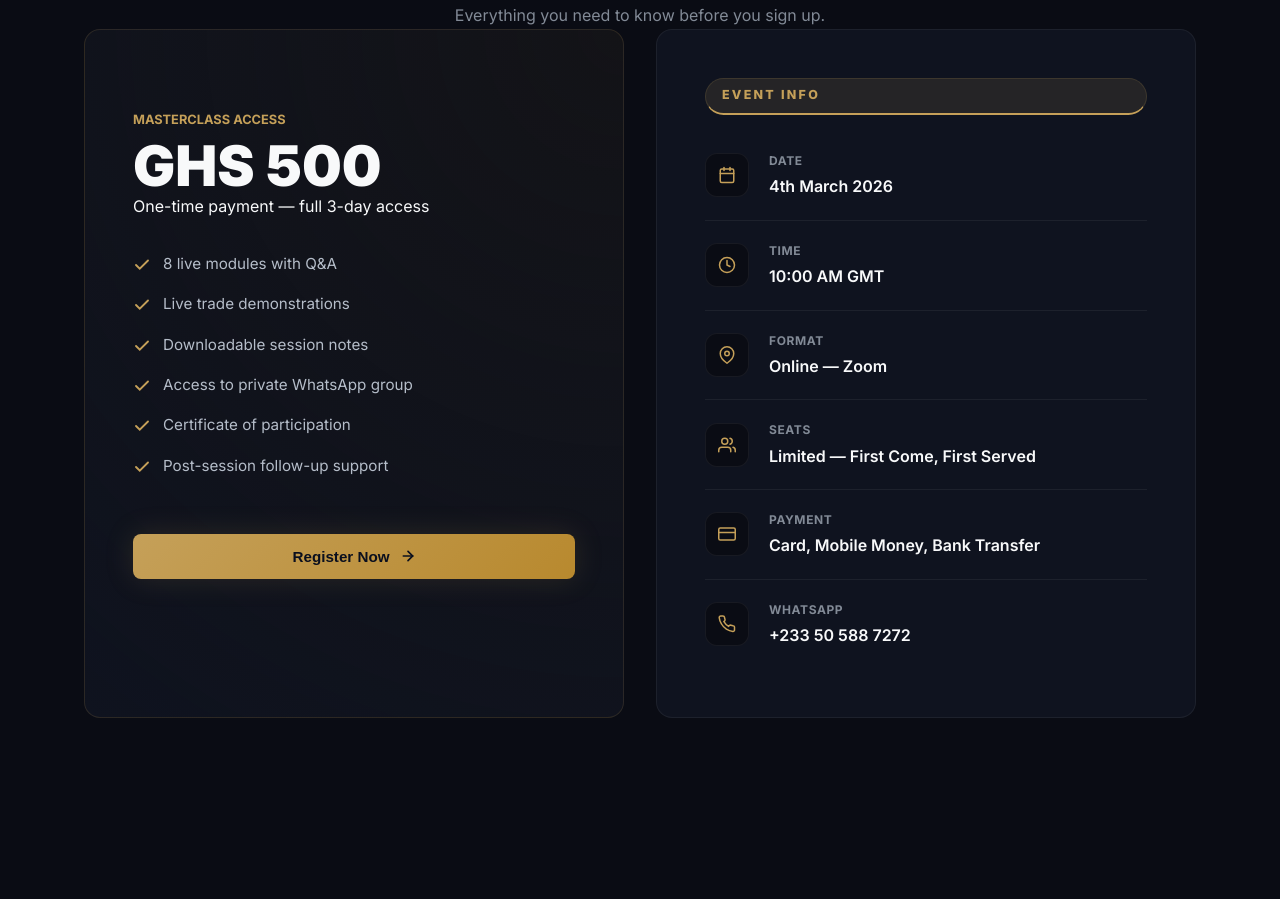
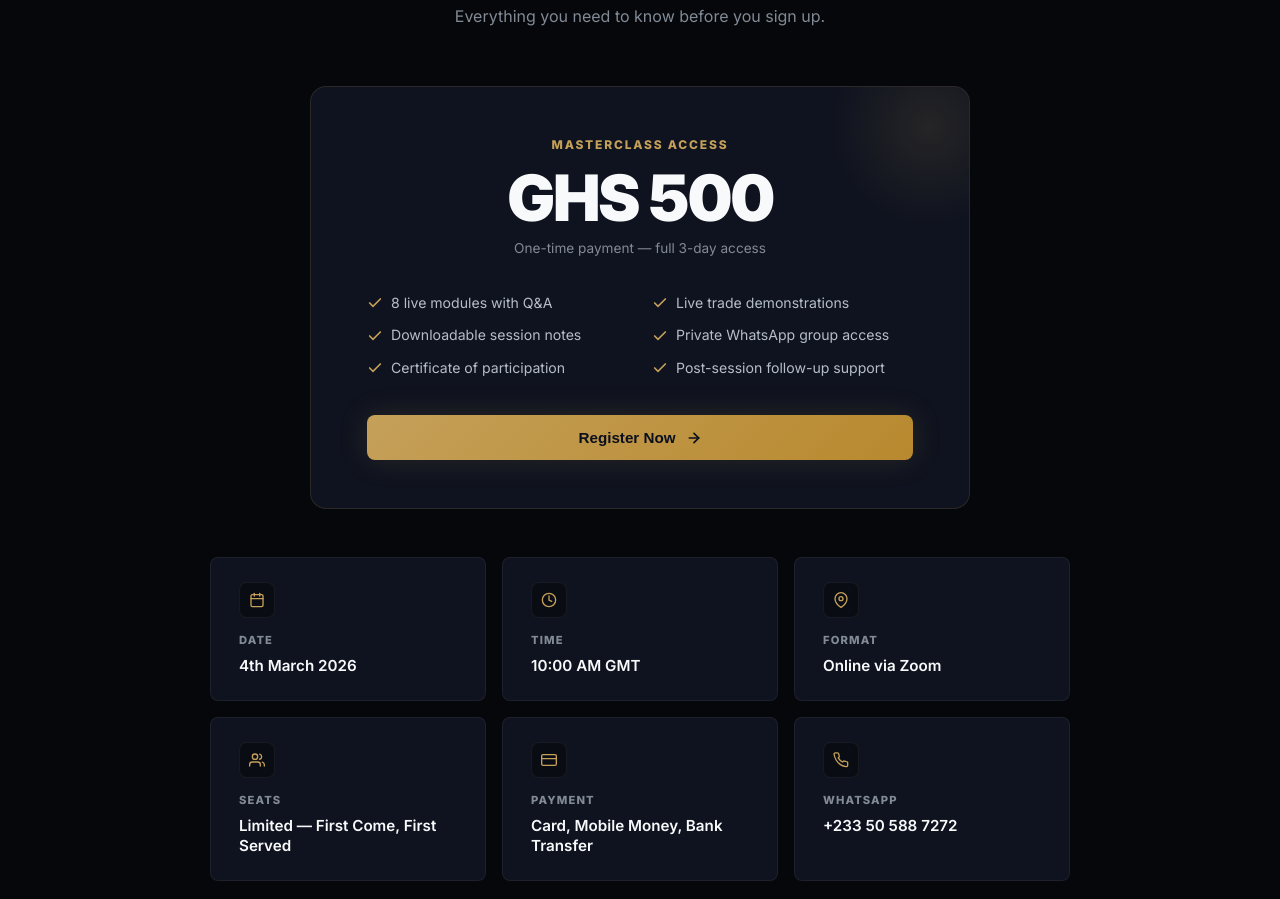
Before and after one commit to uwemdev/stocks-masterclass, a website: page public/index.html in a window 1280 px wide. Shown: the part 3661-4560 px from the top of the page. Drawn offline with Linux system fonts and the light colour scheme.

Commit message:
Redesign: Registration section — centered pricing hero card + 3-col event details grid

```diff
--- a/public/index.html
+++ b/public/index.html
@@ -354,52 +354,49 @@
         <p class="section-sub">Everything you need to know before you sign up.</p>
       </div>
 
-      <div class="details-grid">
-
-        <div class="details-card pricing fade-up">
-          <div class="price-wrap">
+      <!-- Pricing hero -->
+      <div class="pricing-hero fade-up">
         <div class="price-label">Masterclass Access</div>
         <div class="price-tag">GHS 500</div>
         <div class="price-note">One-time payment — full 3-day access</div>
-          </div>
         <ul class="details-list">
           <li>
-              <svg width="18" height="18" viewBox="0 0 24 24" fill="none" stroke="currentColor" stroke-width="2.5"
+            <svg width="16" height="16" viewBox="0 0 24 24" fill="none" stroke="currentColor" stroke-width="2.5"
               stroke-linecap="round">
               <polyline points="20 6 9 17 4 12"></polyline>
             </svg>
             8 live modules with Q&amp;A
           </li>
           <li>
-              <svg width="18" height="18" viewBox="0 0 24 24" fill="none" stroke="currentColor" stroke-width="2.5"
+            <svg width="16" height="16" viewBox="0 0 24 24" fill="none" stroke="currentColor" stroke-width="2.5"
               stroke-linecap="round">
               <polyline points="20 6 9 17 4 12"></polyline>
             </svg>
             Live trade demonstrations
           </li>
           <li>
-              <svg width="18" height="18" viewBox="0 0 24 24" fill="none" stroke="currentColor" stroke-width="2.5"
+            <svg width="16" height="16" viewBox="0 0 24 24" fill="none" stroke="currentColor" stroke-width="2.5"
               stroke-linecap="round">
               <polyline points="20 6 9 17 4 12"></polyline>
             </svg>
             Downloadable session notes
           </li>
           <li>
-              <svg width="18" height="18" viewBox="0 0 24 24" fill="none" stroke="currentColor" stroke-width="2.5"
+            <svg width="16" height="16" viewBox="0 0 24 24" fill="none" stroke="currentColor" stroke-width="2.5"
               stroke-linecap="round">
               <polyline points="20 6 9 17 4 12"></polyline>
             </svg>
-              Access to private WhatsApp group
+            Private WhatsApp group access
           </li>
           <li>
-              <svg width="18" height="18" viewBox="0 0 24 24" fill="none" stroke="currentColor" stroke-width="2.5"
+            <svg width="16" height="16" viewBox="0 0 24 24" fill="none" stroke="currentColor" stroke-width="2.5"
               stroke-linecap="round">
               <polyline points="20 6 9 17 4 12"></polyline>
             </svg>
             Certificate of participation
           </li>
           <li>
-              <svg width="18" height="18" viewBox="0 0 24 24" fill="none" stroke="currentColor" stroke-width="2.5"
+            <svg width="16" height="16" viewBox="0 0 24 24" fill="none" stroke="currentColor" stroke-width="2.5"
               stroke-linecap="round">
               <polyline points="20 6 9 17 4 12"></polyline>
             </svg>
@@ -416,12 +413,12 @@
         </button>
       </div>
 
-        <div class="details-card fade-up">
-          <div class="section-label">Event Info</div>
-          <ul class="info-list">
-            <li>
-              <div class="info-icon">
-                <svg width="18" height="18" viewBox="0 0 24 24" fill="none" stroke="currentColor" stroke-width="2"
+      <!-- Event details grid -->
+      <div class="event-grid fade-up">
+
+        <div class="event-item">
+          <div class="event-item-icon">
+            <svg width="16" height="16" viewBox="0 0 24 24" fill="none" stroke="currentColor" stroke-width="2"
               stroke-linecap="round">
               <rect x="3" y="4" width="18" height="18" rx="2" ry="2"></rect>
               <line x1="16" y1="2" x2="16" y2="6"></line>
@@ -429,40 +426,37 @@
               <line x1="3" y1="10" x2="21" y2="10"></line>
             </svg>
           </div>
-              <div>
-                <div class="info-label">Date</div>
-                <div class="info-value">4th March 2026</div>
+          <div class="event-item-label">Date</div>
+          <div class="event-item-value">4th March 2026</div>
         </div>
-            </li>
-            <li>
-              <div class="info-icon">
-                <svg width="18" height="18" viewBox="0 0 24 24" fill="none" stroke="currentColor" stroke-width="2"
+
+        <div class="event-item">
+          <div class="event-item-icon">
+            <svg width="16" height="16" viewBox="0 0 24 24" fill="none" stroke="currentColor" stroke-width="2"
               stroke-linecap="round">
               <circle cx="12" cy="12" r="10"></circle>
               <polyline points="12 6 12 12 16 14"></polyline>
             </svg>
           </div>
-              <div>
-                <div class="info-label">Time</div>
-                <div class="info-value">10:00 AM GMT</div>
+          <div class="event-item-label">Time</div>
+          <div class="event-item-value">10:00 AM GMT</div>
         </div>
-            </li>
-            <li>
-              <div class="info-icon">
-                <svg width="18" height="18" viewBox="0 0 24 24" fill="none" stroke="currentColor" stroke-width="2"
+
+        <div class="event-item">
+          <div class="event-item-icon">
+            <svg width="16" height="16" viewBox="0 0 24 24" fill="none" stroke="currentColor" stroke-width="2"
               stroke-linecap="round">
               <path d="M21 10c0 7-9 13-9 13s-9-6-9-13a9 9 0 0 1 18 0z"></path>
               <circle cx="12" cy="10" r="3"></circle>
             </svg>
           </div>
-              <div>
-                <div class="info-label">Format</div>
-                <div class="info-value">Online — Zoom</div>
+          <div class="event-item-label">Format</div>
+          <div class="event-item-value">Online via Zoom</div>
         </div>
-            </li>
-            <li>
-              <div class="info-icon">
-                <svg width="18" height="18" viewBox="0 0 24 24" fill="none" stroke="currentColor" stroke-width="2"
+
+        <div class="event-item">
+          <div class="event-item-icon">
+            <svg width="16" height="16" viewBox="0 0 24 24" fill="none" stroke="currentColor" stroke-width="2"
               stroke-linecap="round">
               <path d="M17 21v-2a4 4 0 0 0-4-4H5a4 4 0 0 0-4 4v2"></path>
               <circle cx="9" cy="7" r="4"></circle>
@@ -470,49 +464,39 @@
               <path d="M16 3.13a4 4 0 0 1 0 7.75"></path>
             </svg>
           </div>
-              <div>
-                <div class="info-label">Seats</div>
-                <div class="info-value">Limited — First Come, First Served</div>
+          <div class="event-item-label">Seats</div>
+          <div class="event-item-value">Limited — First Come, First Served</div>
         </div>
-            </li>
-            <li>
-              <div class="info-icon">
-                <svg width="18" height="18" viewBox="0 0 24 24" fill="none" stroke="currentColor" stroke-width="2"
+
+        <div class="event-item">
+          <div class="event-item-icon">
+            <svg width="16" height="16" viewBox="0 0 24 24" fill="none" stroke="currentColor" stroke-width="2"
               stroke-linecap="round">
               <rect x="1" y="4" width="22" height="16" rx="2" ry="2"></rect>
               <line x1="1" y1="10" x2="23" y2="10"></line>
             </svg>
           </div>
-              <div>
-                <div class="info-label">Payment</div>
-                <div class="info-value">Card, Mobile Money, Bank Transfer</div>
+          <div class="event-item-label">Payment</div>
+          <div class="event-item-value">Card, Mobile Money, Bank Transfer</div>
         </div>
-            </li>
-            <li>
-              <div class="info-icon">
-                <svg width="18" height="18" viewBox="0 0 24 24" fill="none" stroke="currentColor" stroke-width="2"
+
+        <div class="event-item">
+          <div class="event-item-icon">
+            <svg width="16" height="16" viewBox="0 0 24 24" fill="none" stroke="currentColor" stroke-width="2"
               stroke-linecap="round">
               <path
                 d="M22 16.92v3a2 2 0 0 1-2.18 2 19.79 19.79 0 0 1-8.63-3.07A19.5 19.5 0 0 1 4.69 12 19.79 19.79 0 0 1 1.61 3.41 2 2 0 0 1 3.6 1.23h3a2 2 0 0 1 2 1.72c.127.96.361 1.903.7 2.81a2 2 0 0 1-.45 2.11L7.91 8.77a16 16 0 0 0 6.29 6.29l.95-.95a2 2 0 0 1 2.11-.45c.907.339 1.85.573 2.81.7A2 2 0 0 1 22 16.92z">
               </path>
             </svg>
           </div>
-              <div>
-                <div class="info-label">WhatsApp</div>
-                <div class="info-value">+233 50 588 7272</div>
-              </div>
-            </li>
-          </ul>
+          <div class="event-item-label">WhatsApp</div>
+          <div class="event-item-value">+233 50 588 7272</div>
         </div>
 
       </div>
+
     </div>
   </section>
-
-
-  <!-- ═══════════════════════════════════════════
-     TESTIMONIALS
-═══════════════════════════════════════════ -->
   <section class="testimonials" id="testimonials">
     <div class="container">
       <div class="testimonials-header">
--- a/public/styles.css
+++ b/public/styles.css
@@ -658,122 +658,131 @@ section {
   color: var(--grey-light);
 }
 
-/* ── Details Section ── */
+/* ── Details / Registration Section ── */
 .details {
-  background: var(--navy-mid);
-}
-
-.details-grid {
-  display: grid;
-  grid-template-columns: 1fr 1fr;
-  gap: 32px;
-}
-
-.details-card {
+  background: var(--navy);
+  border-top: 1px solid var(--border-light);
+}
+
+.details-header {
+  text-align: center;
+  margin-bottom: 56px;
+}
+
+/* Pricing hero card */
+.pricing-hero {
+  max-width: 660px;
+  margin: 0 auto 48px;
   background: var(--navy-accent);
-  border: 1px solid var(--border-light);
+  border: 1px solid var(--border);
   border-radius: var(--radius-lg);
-  padding: 48px;
-  display: flex;
-  flex-direction: column;
-}
-
-.details-card:hover {
-  border-color: var(--border);
-}
-
-.details-card.pricing {
-  background: radial-gradient(circle at top right, rgba(197, 160, 89, 0.05) 0%, var(--navy-accent) 100%);
-  border-color: var(--border);
-}
-
-.price-wrap {
-  margin: 32px 0;
-}
-
-.price-label {
-  font-size: 0.8rem;
-  font-weight: 700;
+  padding: 48px 56px;
+  text-align: center;
+  position: relative;
+  overflow: hidden;
+}
+
+.pricing-hero::before {
+  content: '';
+  position: absolute;
+  top: -60px;
+  right: -60px;
+  width: 200px;
+  height: 200px;
+  background: radial-gradient(circle, rgba(197, 160, 89, 0.12), transparent 70%);
+  pointer-events: none;
+}
+
+.pricing-hero .price-label {
+  font-size: 0.75rem;
+  font-weight: 800;
   text-transform: uppercase;
+  letter-spacing: 0.15em;
   color: var(--gold);
-  margin-bottom: 8px;
-}
-
-.price-tag {
-  font-size: 3.5rem;
+  margin-bottom: 12px;
+}
+
+.pricing-hero .price-tag {
+  font-size: 4rem;
   font-weight: 900;
   color: var(--white);
   line-height: 1;
-}
-
-.price-tag span {
-  font-size: 1.25rem;
-  font-weight: 600;
+  letter-spacing: -0.04em;
+  margin-bottom: 8px;
+}
+
+.pricing-hero .price-note {
+  font-size: 0.85rem;
   color: var(--grey);
-}
-
-.details-list {
-  list-style: none;
-  margin-bottom: 40px;
-}
-
-.details-list li {
-  display: flex;
-  align-items: flex-start;
-  gap: 12px;
-  margin-bottom: 16px;
-  font-size: 0.95rem;
+  margin-bottom: 32px;
+}
+
+.pricing-hero .details-list {
+  display: grid;
+  grid-template-columns: 1fr 1fr;
+  gap: 10px 24px;
+  text-align: left;
+  margin-bottom: 36px;
+}
+
+.pricing-hero .details-list li {
+  display: flex;
+  align-items: center;
+  gap: 8px;
+  font-size: 0.88rem;
   color: var(--grey-light);
 }
 
-.details-list li svg {
+.pricing-hero .details-list li svg {
   color: var(--gold);
   flex-shrink: 0;
-  margin-top: 4px;
-}
-
-.info-list {
-  list-style: none;
-}
-
-.info-list li {
-  display: flex;
-  align-items: center;
-  gap: 20px;
-  padding: 20px 0;
-  border-bottom: 1px solid var(--border-light);
-}
-
-.info-list li:last-child {
-  border-bottom: none;
-}
-
-.info-icon {
-  width: 44px;
-  height: 44px;
-  border-radius: 12px;
+}
+
+/* Event details grid */
+.event-grid {
+  display: grid;
+  grid-template-columns: repeat(3, 1fr);
+  gap: 16px;
+  max-width: 860px;
+  margin: 0 auto;
+}
+
+.event-item {
+  background: var(--navy-accent);
+  border: 1px solid var(--border-light);
+  border-radius: var(--radius);
+  padding: 24px 28px;
+  display: flex;
+  flex-direction: column;
+  gap: 6px;
+}
+
+.event-item-icon {
+  width: 36px;
+  height: 36px;
+  border-radius: 8px;
   background: var(--navy-mid);
+  border: 1px solid var(--border-light);
   display: flex;
   align-items: center;
   justify-content: center;
   color: var(--gold);
-  border: 1px solid var(--border-light);
-  flex-shrink: 0;
-}
-
-.info-label {
-  font-size: 0.75rem;
-  font-weight: 700;
+  margin-bottom: 8px;
+}
+
+.event-item-label {
+  font-size: 0.7rem;
+  font-weight: 800;
   text-transform: uppercase;
+  letter-spacing: 0.1em;
   color: var(--grey);
-  letter-spacing: 0.05em;
-  margin-bottom: 4px;
-}
-
-.info-value {
-  font-size: 1rem;
+}
+
+.event-item-value {
+  font-size: 0.95rem;
   font-weight: 600;
   color: var(--white);
+  line-height: 1.3;
 }
 
 /* ── Testimonials ── */
```
Lines whose indentation alone changed are shown as unchanged.
